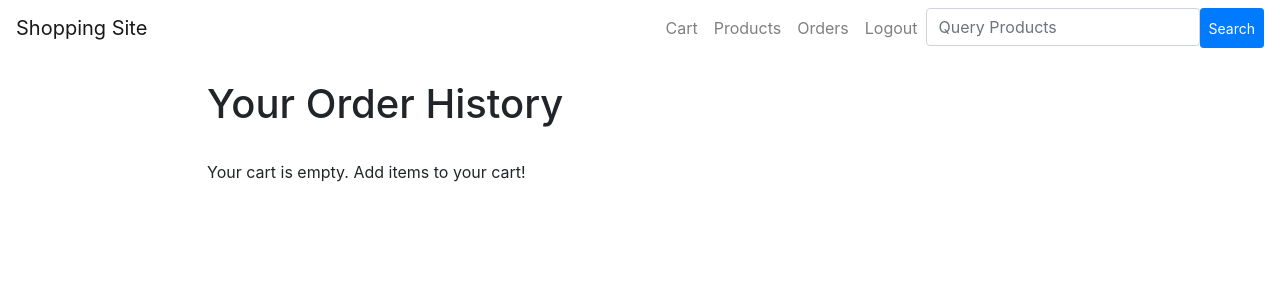
After one commit to dariacasey/cs443, a Django app: page /shop/orders/ in a window 1280 px wide. The commit adds this page. Shown: the top 300 px of the page. Run offline with Django 4.2, Linux system fonts and the light colour scheme; a user stored in the database is signed in; data comes from the database, SQL or seed files in the repository; both versions use the stored data as it was after the commit; some libraries are stand-ins or nearby versions.

Commit message:
+ payment method, aesthetics, orders page, order summary on checkout, sort products by department, etc

```diff
--- a/dbInterface/forms.py
+++ b/dbInterface/forms.py
@@ -12,3 +12,4 @@ class LoginForm(forms.Form):
 class CheckoutForm(forms.Form):
     billing_address = forms.CharField(label='Billing Address', max_length=255)
     shipping_address = forms.CharField(label='Shipping Address', max_length=255)
+    card = forms.IntegerField(label="Card Number")
--- a/dbInterface/models.py
+++ b/dbInterface/models.py
@@ -6,11 +6,15 @@ class Customer(models.Model):
     user = models.OneToOneField(User, on_delete=models.CASCADE)
     fname = models.CharField(max_length=100)
     lname = models.CharField(max_length=100)
+    def __str__(self):
+        return f"{self.user}"
 
 
 class Department(models.Model):
     depID = models.AutoField(primary_key=True)
     name = models.CharField(max_length=100)
+    def __str__(self):
+        return f"{self.name}"
 
 
 class Product(models.Model):
@@ -19,7 +23,8 @@ class Product(models.Model):
     name = models.CharField(max_length=100)
     description = models.TextField()
     price = models.DecimalField(max_digits=10, decimal_places=2)
-
+    def __str__(self):
+        return f"{self.name}"
 
 # They way I have set this up is there is an individual order for every product. If a user orders multiples of the same
 # product, then those will be in the same order. there is 1 order per CartItem.
@@ -31,7 +36,12 @@ class Order(models.Model):
     quantity = models.PositiveIntegerField(default=1)
     billing_add = models.CharField(max_length=255)
     shipping_add = models.CharField(max_length=255)
+    card = models.PositiveIntegerField(default=0000000000000000)
     date = models.DateField()
+
+    def __str__(self):
+        return f"Order {self.orderID} | {self.date} | {self.customerID}"
+
 
 
 # Cart is in quotations because since it comes after this model, it thinks it doesn't exist. I put this model after Cart,
@@ -40,6 +50,8 @@ class CartItem(models.Model):
     product = models.ForeignKey(Product, on_delete=models.CASCADE)
     cart = models.ForeignKey('Cart', on_delete=models.CASCADE)
     quantity = models.PositiveIntegerField(default=1)
+    def __str__(self):
+        return f"{self.product.name} | {self.quantity}x | {self.cart.customerID.user}"
 
 
 class Cart(models.Model):
@@ -48,3 +60,5 @@ class Cart(models.Model):
     items = models.ManyToManyField(Product, through=CartItem)
     quantity = models.PositiveIntegerField(default=1)
     total_cost = models.DecimalField(max_digits=10, decimal_places=2, default=0.00)
+    def __str__(self):
+        return f"{self.customerID.user}'s Cart"
--- a/dbInterface/templates/base.html
+++ b/dbInterface/templates/base.html
@@ -22,7 +22,7 @@
  <body>
    {% include 'navbar.html'%}
    <br/>
-   <div class="container">
+   <div class="container p-0" style="max-width: 70%;">
      {% if messages %}
        {% for message in messages %}
            <div class="alert alert-light" role="alert">
--- a/dbInterface/templates/navbar.html
+++ b/dbInterface/templates/navbar.html
@@ -18,15 +18,23 @@
          <a class="nav-link" href="{% url 'products' %}">Products</a>
        </li>
 
-       <form class="d-flex" method=POST action="{% url 'search_results' %}">
-          {% csrf_token %}
-          <input class="form-control me-2" type="search" placeholder="Query Products" aria-label="Search" name="searched">
-          <button class="btn btn-primary" type="submit">Search</button>
-        </form>
+       <li class="nav-item">
+         <a class="nav-link" href="{% url 'orders' %}">Orders</a>
+       </li>
+
+
 
        <li class="nav-item">
          <a class="nav-link" href="{% url 'logout' %}">Logout</a>
        </li>
+
+
+      </br>
+      <form class="d-flex" method=POST action="{% url 'search_results' %}">
+        {% csrf_token %}
+        <input class="form-control me-2" type="search" placeholder="Query Products" aria-label="Search" name="searched">
+        <button class="btn btn-primary btn-sm" type="submit">Search</button>
+      </form>
 
      {% else %}
        <li class="nav-item">
--- /dev/null
+++ b/dbInterface/templates/orders.html
@@ -0,0 +1,29 @@
+<!-- cart.html -->
+{% extends 'base.html' %}
+{% block title %}Shopping Cart{% endblock %}
+{% block content %}
+<link rel="stylesheet" href="https://maxcdn.bootstrapcdn.com/bootstrap/4.0.0/css/bootstrap.min.css">
+  <div class="container">
+    <h1 class="centered"> Your Order History</h1>
+      <br/>
+
+    {% if not orders %}
+      <p>Your cart is empty. Add items to your cart!</p>
+    {% else %}
+        {% for order in orders %}
+          <div class="card">
+            <div class="card-body text-left">
+                <strong>Order ID: </strong>{{ order.orderID }}<br/>
+                <strong>Product ID: </strong>{{ order.productID }}<br/>
+                <strong>Quantity: </strong>{{ order.quantity }}<br/>
+                <strong>Billing Address: </strong>{{ order.billing_add }}<br/>
+                <strong>Shipping Address: </strong>{{ order.shipping_add }}<br/>
+                <strong>Payment Method:</strong> Card Ending in <strong>{{ "****"|slice:":-4" }}{{ order.card|stringformat:"04d"|slice:"-4:" }}</strong> </br>
+                <small>Ordered On {{ order.date }}</small><br/>
+            </div>
+          </div>
+          </br>
+        {% endfor %}
+    {% endif %}
+  </div>
+{% endblock %}
--- a/dbInterface/urls.py
+++ b/dbInterface/urls.py
@@ -14,5 +14,6 @@ urlpatterns = [
     path('login/', views.login_user, name='login_user'),
     path('logout_user/', views.logout_user, name='logout'),
     path('signup/', views.signup_view, name='signup'),
-    path('search/', views.search_results_view, name='search_results')
+    path('search/', views.search_results_view, name='search_results'),
+    path('orders/', views.orders, name='orders')
 ]
--- a/dbInterface/views.py
+++ b/dbInterface/views.py
@@ -80,6 +80,25 @@ def search_results_view(request):
 class AllProducts(ListView):
     model = Product
     template_name = "all_products.html"
+
+    def get_context_data(self, **kwargs):
+        context = super().get_context_data(**kwargs)
+
+        # Fetch all departments
+        context['departments'] = Department.objects.all()
+
+        # Get the selected department from the request's GET parameters
+        selected_department_id = self.request.GET.get('department')
+
+        # Fetch products based on the selected department
+        if selected_department_id:
+            selected_department = get_object_or_404(Department, depID=selected_department_id)
+            context['object_list'] = Product.objects.filter(depID=selected_department)
+            context['selected_department'] = selected_department
+        else:
+            context['selected_department'] = None
+
+        return context
 
 
 # Shows individual product. Description, price, and has option to add to cart
@@ -192,6 +211,13 @@ def checkout(request):
     user = request.user
     customer = get_object_or_404(Customer, user=user)
 
+    # Get customer's Cart and CartItems
+    customer_cart = Cart.objects.get(customerID=customer)
+    cart_items = CartItem.objects.filter(cart=customer_cart)
+
+    # Calculate the total cost of the items in the cart
+    total_cost = sum(item.product.price * item.quantity for item in cart_items)
+
     # Use form so the customer can input billing, shipping, and payment**
     if request.method == 'POST':
         form = CheckoutForm(request.POST)
@@ -199,11 +225,7 @@ def checkout(request):
             # Get user input for billing and shipping. ADD PAYMENT HERE AFTER ADDED TO THE MODEL
             billing_address = form.cleaned_data['billing_address']
             shipping_address = form.cleaned_data['shipping_address']
-
-            # Get customer's Cart and CartItems
-            customer_cart = Cart.objects.get(customerID=customer)
-            cart_items = CartItem.objects.filter(cart=customer_cart)
-
+            card = form.cleaned_data['card']
             # Each CartItem is ordered individually
             for cart_item in cart_items:
                 Order.objects.create(
@@ -212,6 +234,7 @@ def checkout(request):
                     quantity=cart_item.quantity,
                     billing_add=billing_address,
                     shipping_add=shipping_address,
+                    card=card,
                     date=now()
                 )
 
@@ -228,6 +251,19 @@ def checkout(request):
 
     context = {
         'form': form,
+        'cart_items': cart_items,
+        'total_cost': total_cost,
     }
 
     return render(request, 'checkout.html', context)
+
+def orders(request):
+    user = request.user
+    customer = get_object_or_404(Customer, user=user)
+    orders = Order.objects.filter(customerID=customer)
+
+    context = {
+        'orders': orders,
+    }
+
+    return render(request, 'orders.html', context)
```
Also changed, not shown: dbInterface/templates/all_products.html (+95 -11 lines), dbInterface/templates/checkout.html (+25 -2 lines), db.sqlite3, dbInterface/migrations/0007_order_card.py (added).
